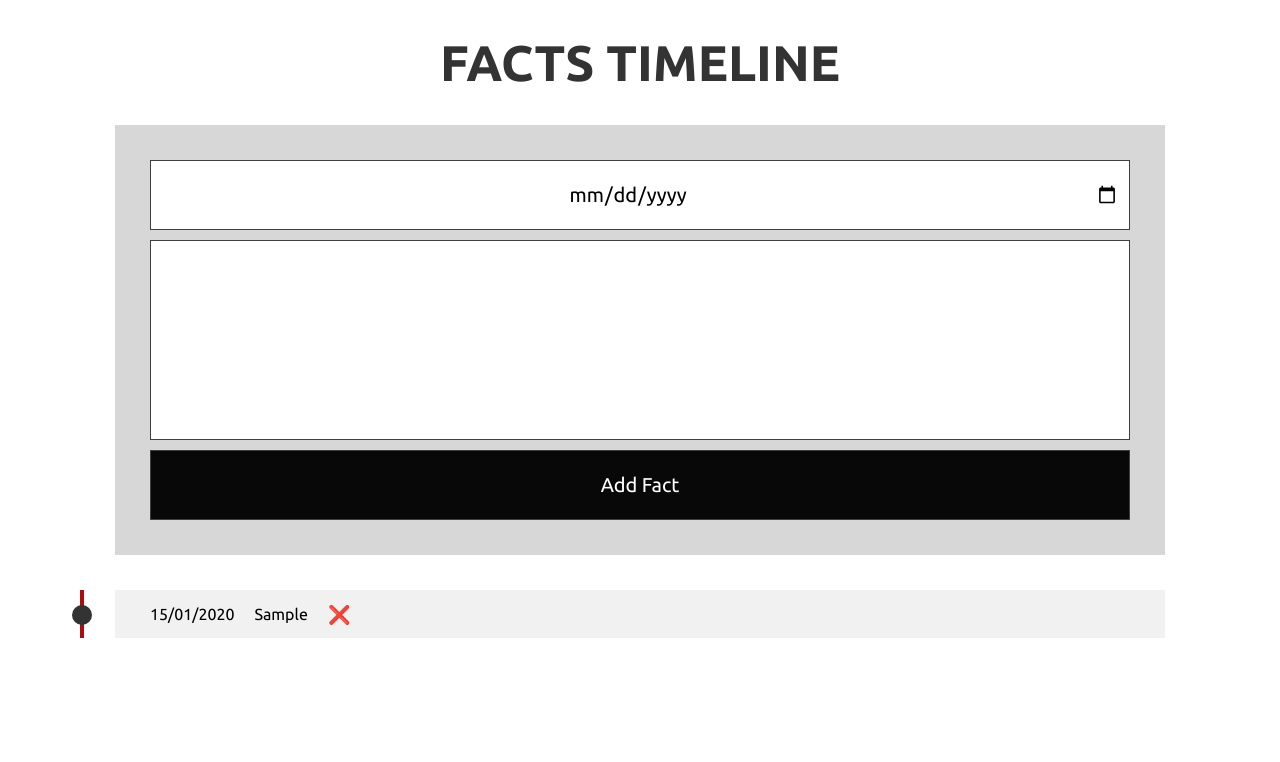
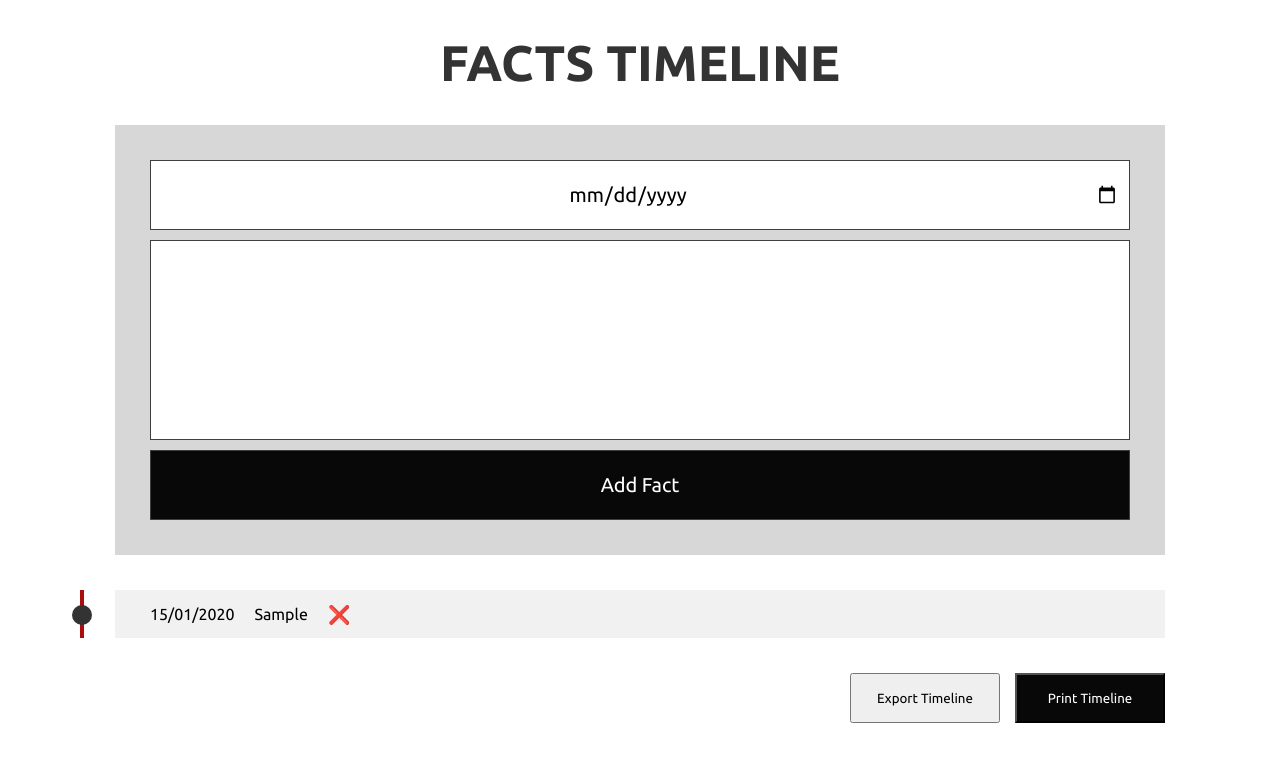
Before and after one commit to 1nv1nc1bl3/my-timeline, a React (Create React App) app: page / in a window 1280 px wide. Both pictures are taken after typing "2020-01-15", "Sample" into the empty fields and a click on the button "Add Fact". Shown: the top 762 px of the page. Built offline with nearby package versions, Linux system fonts and the light colour scheme.

Commit message:
Added buttons

```diff
--- a/src/components/App.js
+++ b/src/components/App.js
@@ -5,33 +5,58 @@ export default function App() {
     const [formItems, setFormItems] = useState([]); // (Line 5) Ο state πίνακας που κρατάει όλα τα items
 
     const storeItem = (date, text) => {
-        // (Line 7) Συνάρτηση για να προσθέσουμε item, περνάει σαν prop στο Form (βλ. Line 27)
+        // Συνάρτηση για να προσθέσουμε item, περνάει σαν prop στο Form (βλ. Line 27)
         const newItem = { date, text };
         setFormItems([...formItems, newItem]);
     };
 
     function formatDate(isoDate) {
-        // (Line 12) Μορφοποιεί την ημερομηνία από yyyy-mm-dd σε dd/mm/yyyy
+        // Μορφοποιεί την ημερομηνία από yyyy-mm-dd σε dd/mm/yyyy
         const [year, month, day] = isoDate.split('-');
         return `${day}/${month}/${year}`;
     }
 
     function handleDelete(indexToDelete) {
-        // (Line 16) Λαμβάνει το index του item που θέλουμε να σβήσουμε
+        // Λαμβάνει το index του item που θέλουμε να σβήσουμε
         setFormItems(formItems.filter((_, index) => index !== indexToDelete));
-        // (Line 17) Δημιουργεί νέο array χωρίς το item στο συγκεκριμένο index
+        // Δημιουργεί νέο array χωρίς το item στο συγκεκριμένο index
     }
+
+    const exportToText = () => {
+        const textData = formItems
+            .map((item) => `${item.date} - ${item.text}`)
+            .join('\n');
+        const dataStr =
+            'data:text/plain;charset=utf-8,' + encodeURIComponent(textData);
+        const downloadAnchor = document.createElement('a');
+        downloadAnchor.setAttribute('href', dataStr);
+        downloadAnchor.setAttribute('download', 'facts-timeline.txt');
+        downloadAnchor.click();
+    };
+
+    const printTimeline = () => {
+        const printWindow = window.open('', '_blank');
+        printWindow.document.write(
+            '<h1 style="font-size: 50px;line-height: 55px;color: #333;text-align: center;text-transform: uppercase;">Facts Timeline</h1><ul style="list-style:none;">'
+        );
+        formItems.forEach((item) => {
+            printWindow.document.write(`<li>${item.date} - ${item.text}</li>`);
+        });
+        printWindow.document.write('</ul>');
+        printWindow.document.close();
+        printWindow.print();
+    };
 
     return (
         <div className='mainApp'>
-            <h1>Facts Timeline</h1>
+            <h1 className='mainHeader'>Facts Timeline</h1>
 
-            {/* (Line 27) Το Form παίρνει το storeItem ως prop. Βρίσκεται στο αρχείο Form.js */}
+            {/* Το Form παίρνει το storeItem ως prop. Βρίσκεται στο αρχείο Form.js */}
             <Form storeItem={storeItem} />
 
             <ul className='timeline'>
                 {[...formItems]
-                    .sort((a, b) => new Date(a.date) - new Date(b.date)) // (Line 32) Ταξινομούμε με βάση την ημερομηνία
+                    .sort((a, b) => new Date(a.date) - new Date(b.date)) // Ταξινομούμε με βάση την ημερομηνία
                     .map((item, index) => (
                         <li key={index}>
                             <span className='listItem itemDate'>
@@ -43,13 +68,30 @@ export default function App() {
                             <button
                                 className='listItem itemDelete'
                                 onClick={() => handleDelete(index)}
-                                // (Line 43) Το delete button καλεί το handleDelete και στέλνει το index
+                                // Το delete button καλεί το handleDelete και στέλνει το index
                             >
                                 ❌
                             </button>
                         </li>
                     ))}
             </ul>
+            {formItems.length > 0 && (
+                <div className='listButtons'>
+                    <button
+                        className='listButton listExport'
+                        onClick={exportToText}
+                    >
+                        Export Timeline
+                    </button>
+
+                    <button
+                        className='listButton listPrint'
+                        onClick={printTimeline}
+                    >
+                        Print Timeline
+                    </button>
+                </div>
+            )}
         </div>
     );
 }
--- a/src/index.css
+++ b/src/index.css
@@ -16,7 +16,7 @@
 .mainApp * {
     font-family: 'Ubuntu' !important;
 }
-.mainApp h1 {
+h1.mainHeader {
     font-size: 50px;
     line-height: 55px;
     color: #333;
@@ -53,7 +53,8 @@
     text-align: left;
     height: 200px !important;
 }
-.mtForm .mtfield.mtButton {
+.mtForm .mtfield.mtButton,
+.mainApp .listButton.listPrint {
     background: #080808;
     /* background: #cb8300; */
     /* border: 2px solid #be7c03 !important; */
@@ -117,3 +118,21 @@ ul.timeline .listItem.itemDelete {
     line-height: 18px;
     cursor: pointer;
 }
+.mainApp .listButton {
+    height: 50px;
+}
+
+/* Buttons */
+.listButtons {
+    display: flex;
+    justify-content: flex-end;
+    align-items: center;
+    grid-gap: 15px;
+}
+.listButtons .listButton {
+    padding: 10px;
+    box-sizing: border-box;
+    min-width: 150px;
+    width: auto;
+    cursor: pointer;
+}
```
